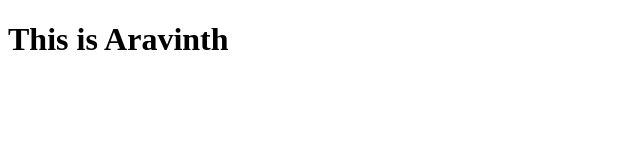
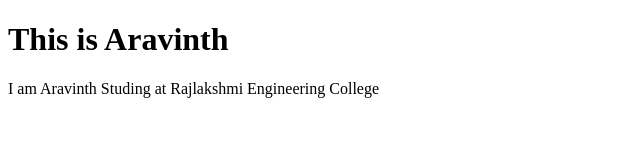
Before and after one commit to Aravinth-333/colgit, a plain HTML site: page index.html in a window 1280 px wide. Shown: the whole page, without its empty margins (0-640 px from the left). Drawn offline with Linux system fonts and the light colour scheme.

Commit message:
i add a paragraph into it

```diff
--- a/index.html
+++ b/index.html
@@ -6,6 +6,7 @@
     <title>Document</title>
 </head>
 <body>
-    <h1>This is Aravinth</h1>
+    <h1 >This is Aravinth</h1>
+    <p>I am Aravinth Studing at Rajlakshmi Engineering College</p>
 </body>
 </html>
```
